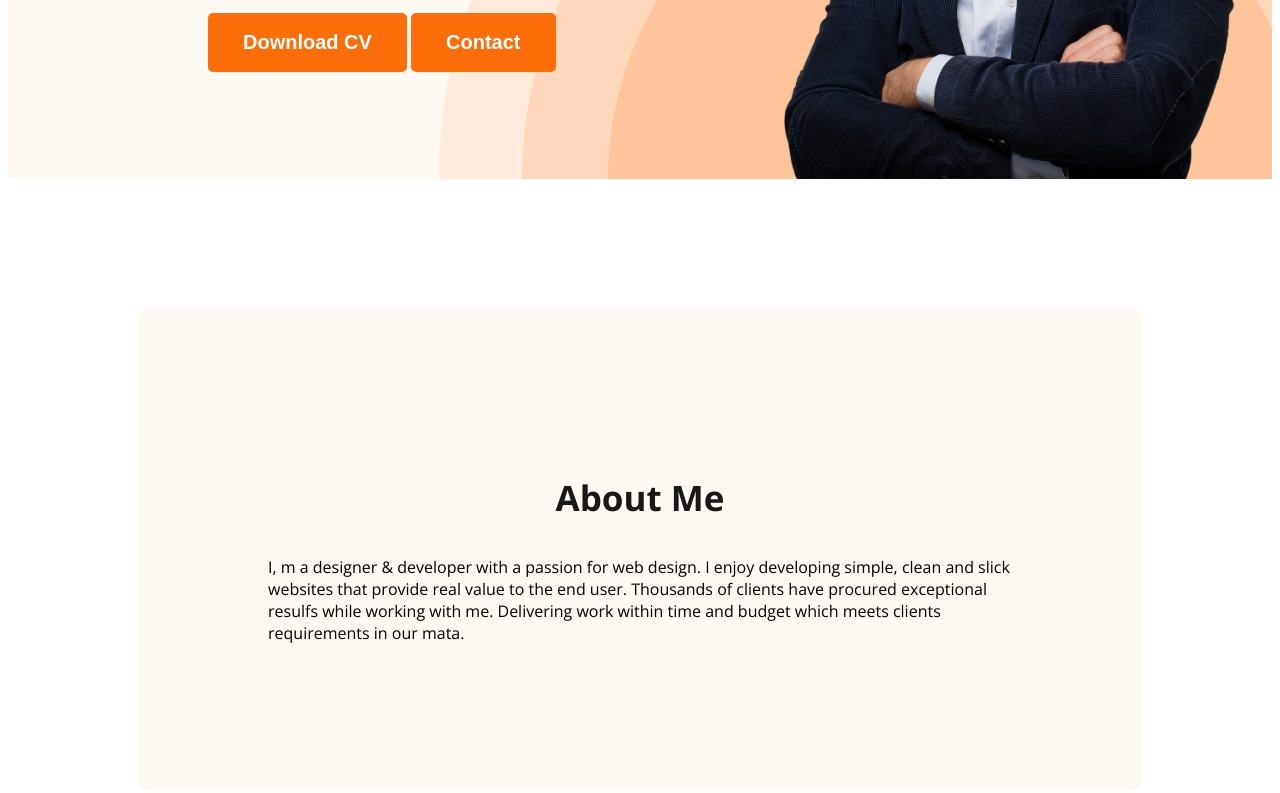
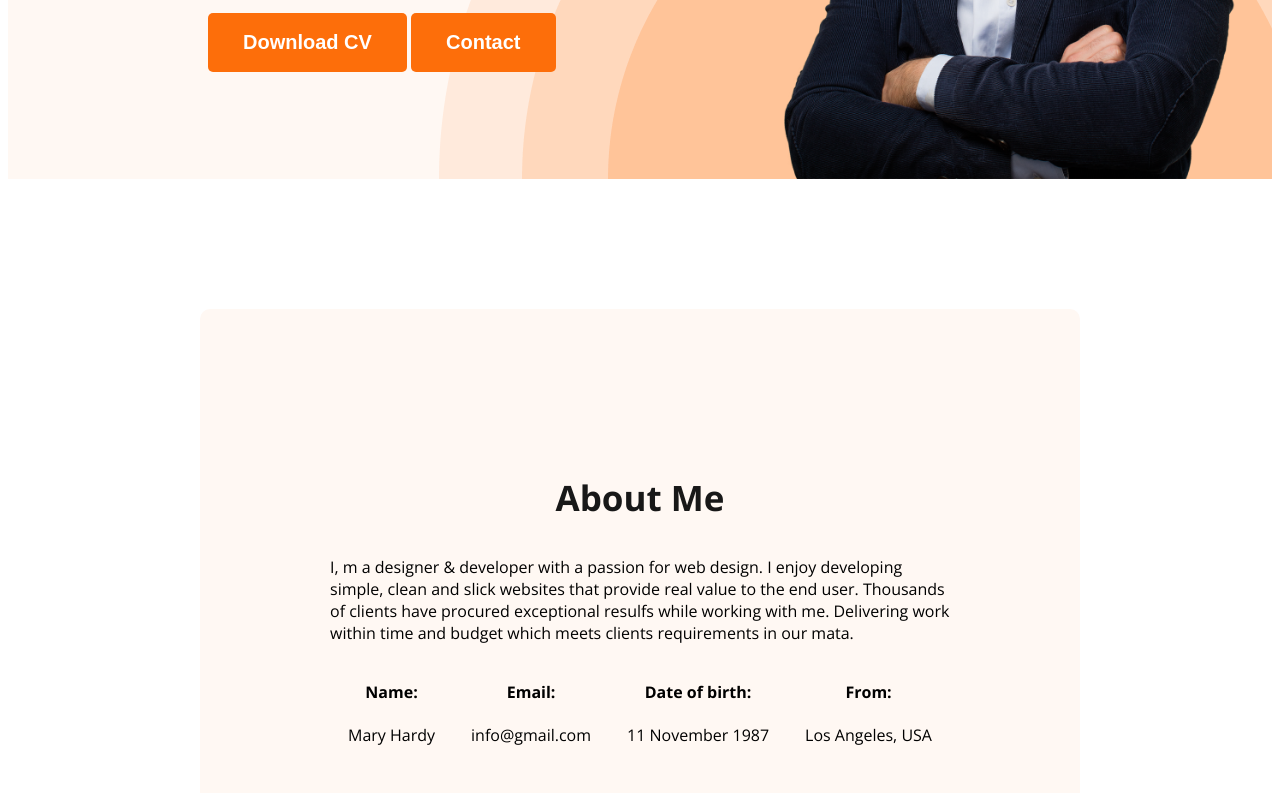
Before and after one commit to ArfanAnupom1/developer-portfolio, a plain HTML site: page index.html in a window 1280 px wide. Shown: the part 589-1382 px from the top of the page. Drawn offline with nearby package versions, Linux system fonts and the light colour scheme.

Commit message:
create my images file

```diff
--- a/index.html
+++ b/index.html
@@ -39,6 +39,26 @@
             <p class="section-description">
                 I, m a designer & developer with a passion for web design. I enjoy developing simple, clean and slick websites that provide real value to the end user. Thousands of clients have procured exceptional resulfs while working with me. Delivering work within time and budget which meets clients requirements in our mata.
             </p>
+            <div class="about-info-container">
+               <div class="about-info">
+                <h4 class="info-title">Name: </h4>
+                <p class="info-description">Mary Hardy </p>
+               </div>
+               <div class="about-info">
+                <h4 class="info-title">Email:</h4>
+                <p class="info-description">info@gmail.com</p>
+               </div>
+               <div class="about-info">
+                <h4 class="info-title">Date of birth:
+                    </h4>
+                <p class="info-description">11 November 1987</p>
+               </div>
+               <div class="about-info">
+                <h4 class="info-title">From:
+                    </h4>
+                <p class="info-description">Los Angeles, USA</p>
+               </div>
+            </div>
 
         </section>
 
--- a/styles/portfolio.css
+++ b/styles/portfolio.css
@@ -94,11 +94,10 @@ font-weight: 700;
 }
 
 section-description{
+    width: 827px;
     color:  #757575;
-text-align: center;
-font-size: 18px;
-font-weight: 400;
-
+    text-align: center;
+    font-size: 18px;
 }
 
 .about{
@@ -107,3 +106,17 @@ font-weight: 400;
 background: #FFF8F3;
 margin: 130px;
 }
+
+main{
+    max-width: 1140px;
+    margin: 0 auto;
+}
+
+.about-info-container{
+    display: flex;
+    justify-content: space-around;
+}
+
+.about-info{
+    text-align: center ;
+}
```
